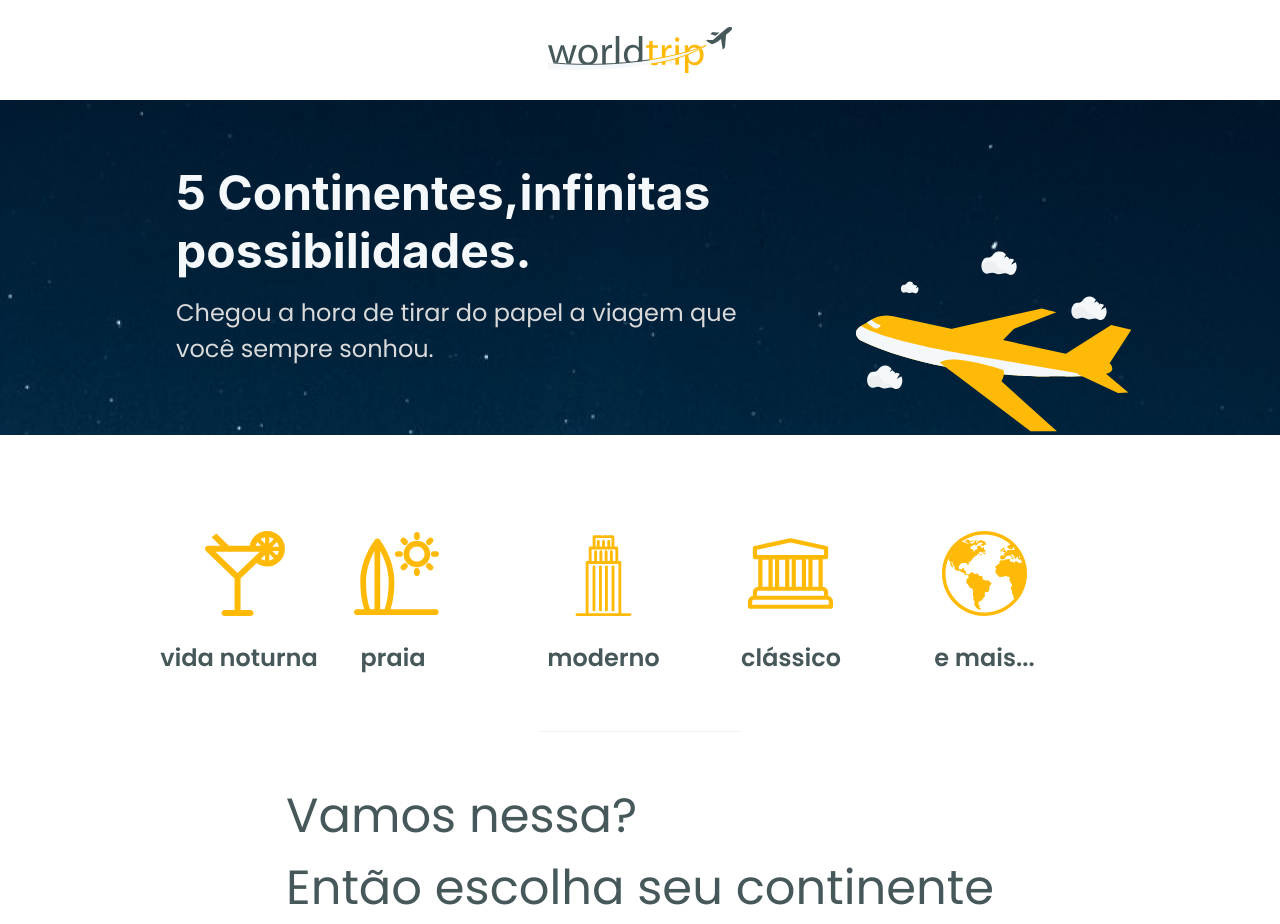
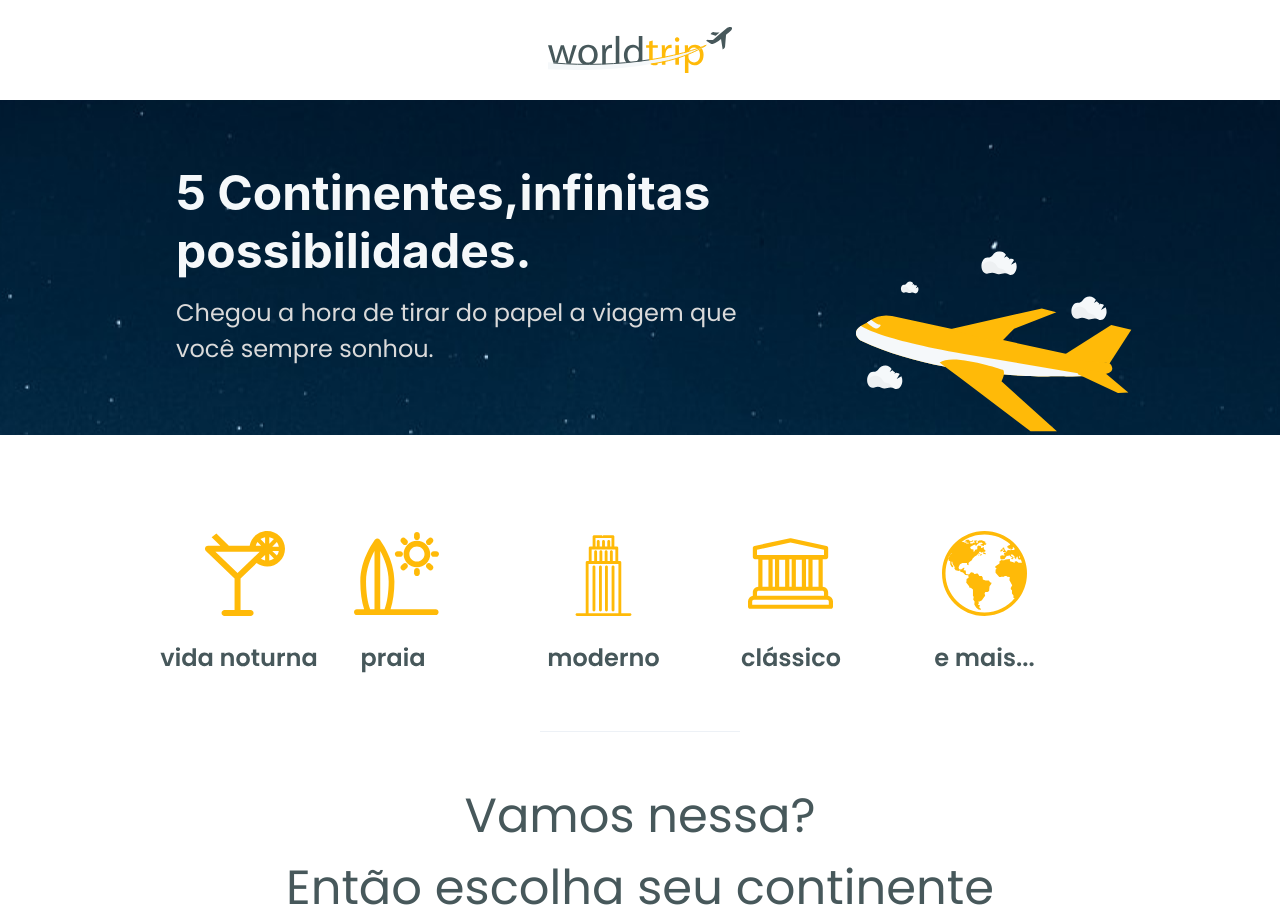
Before and after one commit to moraes3000/agencia-viagem, a Next.js app: page / in a window 1280 px wide. Built offline with nearby package versions, Linux system fonts and the light colour scheme.

Commit message:
alinhando texto

```diff
--- a/src/components/Travel/index.tsx
+++ b/src/components/Travel/index.tsx
@@ -27,7 +27,7 @@ export default function Travel() {
                 <Divider w='200px' h='7px' colorScheme='#47585B' />
             </Center>
             <Center mt='3rem'>
-                <Text fontSize="3rem" color='#47585B' >
+                <Text fontSize="3rem" color='#47585B' textAlign='center'>
                     Vamos nessa?<br/>Então escolha seu continente
                 </Text>
             </Center>
```
